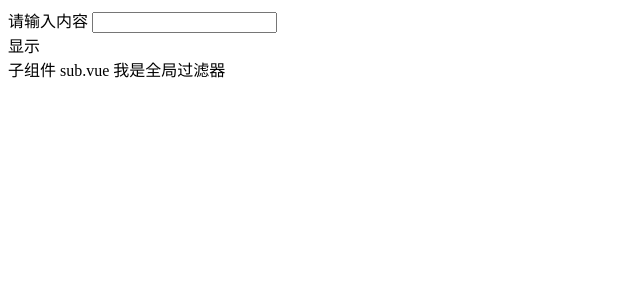
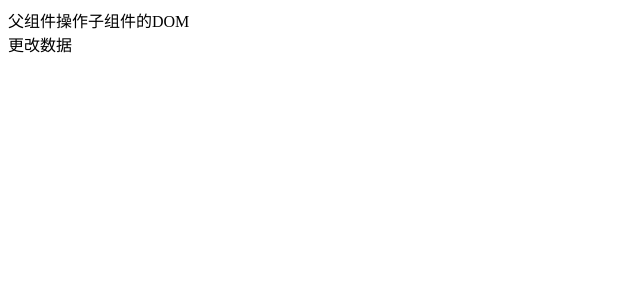
Before and after one commit to bo-bi/CZVUE, a Vue app: page / in a window 1280 px wide. Shown: the top 300 px of the page, without its empty margins (0-640 px from the left). Built offline with nearby package versions, Linux system fonts and the light colour scheme.

Commit message:
增加：refs获取DOM,并进行操作

```diff
--- a/src/app.vue
+++ b/src/app.vue
@@ -1,12 +1,12 @@
 <template>
     <!--你好 这是错误的，必须有且只能有一个根节点！-->
     <div>
-        请输入内容 <input type="text" v-model="text" />
-        <br/>
-        显示 {{text | myFilter}}
-        <br/>
         <!--3.使用子组件-->
-        <sub-vue></sub-vue>
+        <sub-vue ref="sub"></sub-vue>
+
+        <div ref="myDiv">
+            {{text}}
+        </div>
     </div>
 </template>
 
@@ -16,22 +16,31 @@
     export default {
         data() {
             return {
-                text: ''
-            }
-        },
-        filters: {
-            myFilter(value) { //value 就是--> text
-                //输入的内容帮我做一个反转
-                //转换成数组，数组反转，转化成字符串
-                var array = value.split("");
-                array.reverse();
-                var str = array.join("");
-                return str;
+                text: '哈哈哈哈'
             }
         },
         //1.声明组件
         components: {
             subVue: subVue
+        },
+        //组件创建后， 数据已经完成初始化， 但是DOM还未生成
+        created() { // 事件的处理函数(created)
+            console.log("created:",this.$refs.myDiv);//获取不到
+        },
+        //数据装载DOM上后， 各种数据已经就位， 将数据渲染到DOM上，DOM已经生成
+        mounted() {
+            // console.log("mounted:",this.$refs.myDiv);
+            console.log("this:",this);
+            console.log("sub:",this.$refs.sub.$el);
+
+            //获取组件对象，并获取到其的DOM对象(父组件可以操作子组件的DOM)
+            this.$refs.sub.$el.innerHTML = '父组件操作子组件的DOM';
+
+            // 涉及DOM类的操作
+            // this.$refs.myDiv.innerHTML = '操作DOM';
+
+            //涉及到数据的操作
+            this.text = '更改数据';
         }
     }
 </script>
--- a/src/components/sub.vue
+++ b/src/components/sub.vue
@@ -1,14 +1,18 @@
 <template>
-    <div>
+    <span>
         子组件 sub.vue
-        {{'大家好，我是sub' | myFilter}}
-    </div>
+    </span>
 </template>
 
 <script>
     export default {
         data() {
             return {}
+        },
+        mounted() {
+            console.log(this.$parent.$refs.myDiv,"子组件");
+            //子组件可以操作父组件的DOM
+            // this.$parent.$refs.myDiv.innerHTML = '子组件改变了父组件的DOM';
         }
     }
 </script>
--- a/src/index.html
+++ b/src/index.html
@@ -2,7 +2,7 @@
 <html lang="en">
 <head>
     <meta charset="UTF-8">
-    <title>过滤器</title>
+    <title>refs操作DOM</title>
 </head>
 <body>
     <!--声明div id="app"-->
--- a/src/main.js
+++ b/src/main.js
@@ -2,11 +2,6 @@
 import Vue from 'vue';
 //2.引入app.vue 用他的内容来替换div id="app"
 import App from './app.vue';
-
-//创建全局过滤器
-Vue.filter('myFilter',function(value) {
-    return '我是全局过滤器';
-});
 
 //3.构建Vue实例
 new Vue({
```
Also changed, not shown: 1 other file (tests, documents, lock files or other folders).
